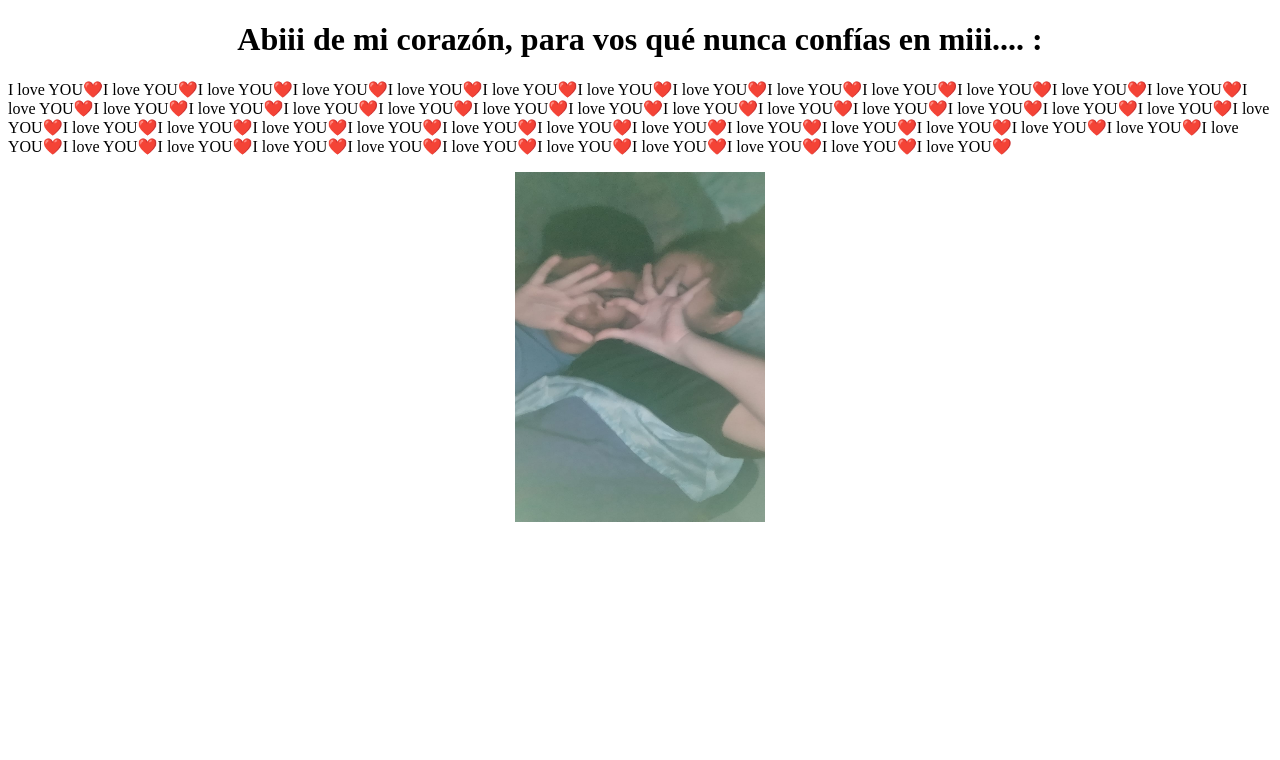
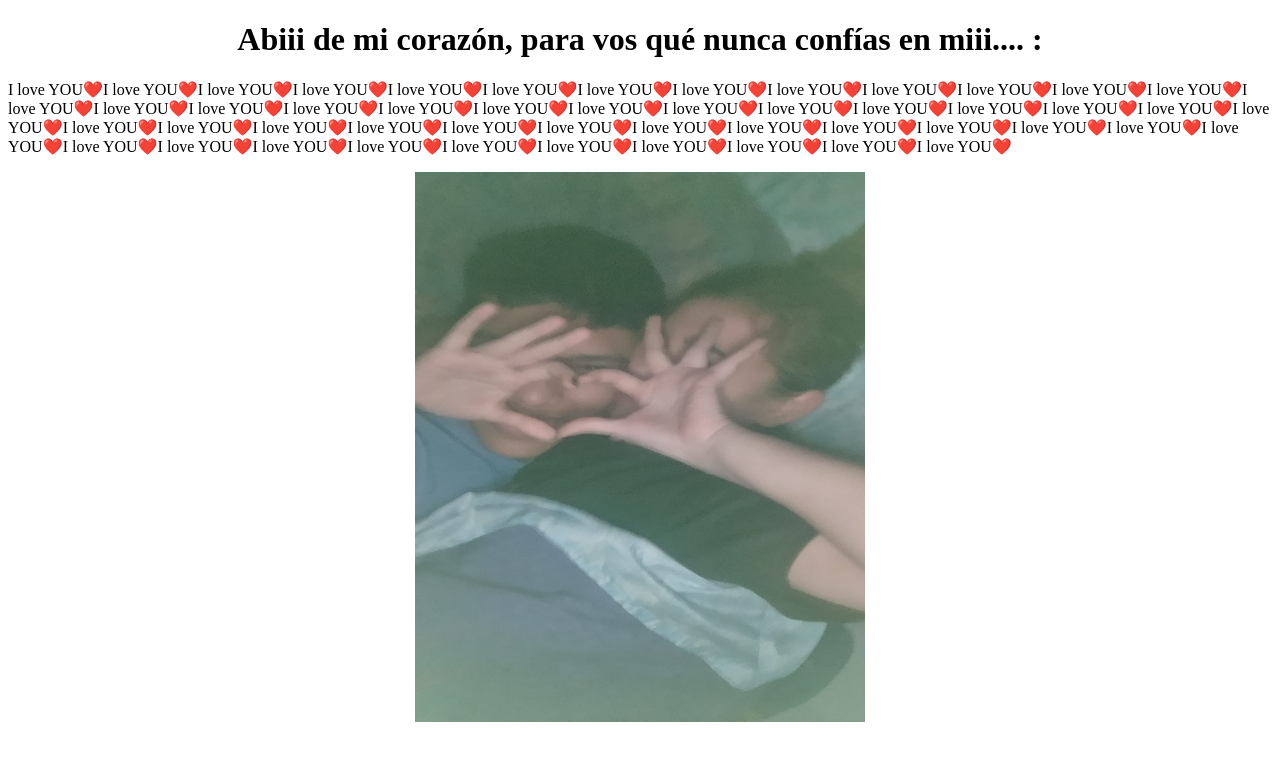
Before and after one commit to Maurisss/empanada, a plain HTML site: page abi.html in a window 1280 px wide. Drawn offline with Linux system fonts and the light colour scheme.

Commit message:
Actualizar style.css

```diff
--- a/style.css
+++ b/style.css
@@ -1,6 +1,6 @@
 .id{
-    width: 250px;
-    height: 350px;
+    width: 450px;
+    height: 550px;
     margin: auto;
     display: block;
 }
```
